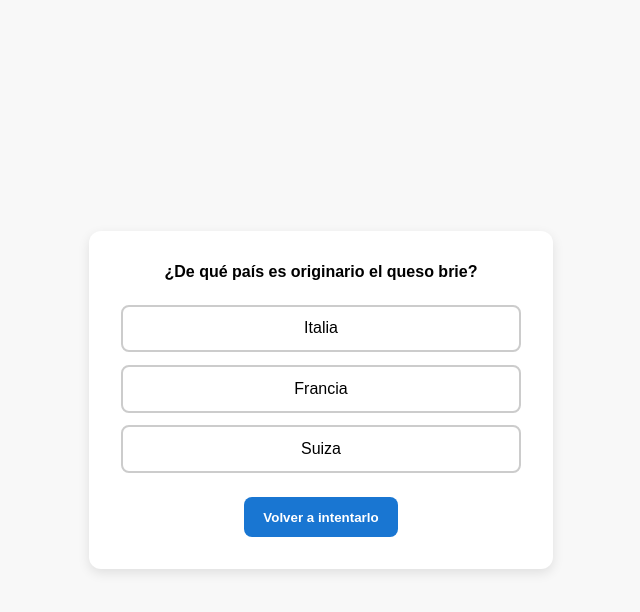
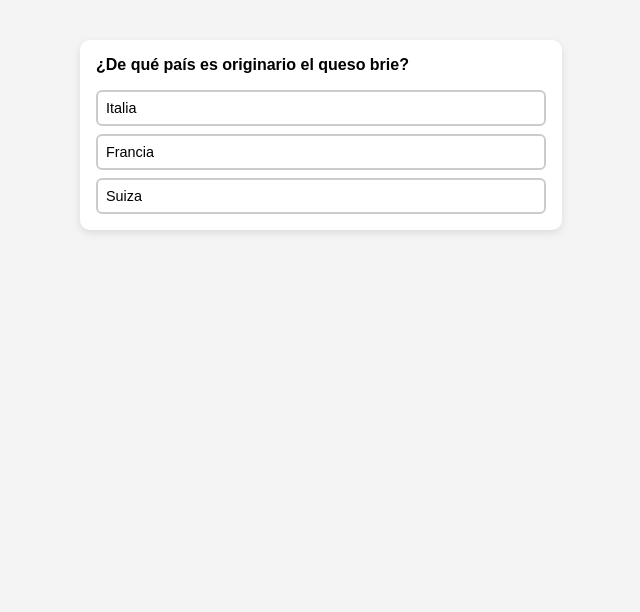
Before and after one commit to manuel-arrabal/trivial-grid, a plain HTML site: page index.html in a window 1280 px wide. Shown: the whole page, without its empty margins (319-959 px from the left). Drawn offline with Linux system fonts and the light colour scheme.

Commit message:
Update index.html

```diff
--- a/index.html
+++ b/index.html
@@ -3,45 +3,44 @@
 <head>
 <meta charset="UTF-8">
 <meta name="viewport" content="width=device-width, initial-scale=1.0">
-<title>Trivial Minimalista</title>
+<title>Trivial Compacto</title>
 <style>
   body {
     font-family: Arial, sans-serif;
-    background: #f8f8f8;
+    background: #f4f4f4;
     display: flex;
     justify-content: center;
-    align-items: center;
-    height: 100vh;
-    margin: 0;
+    padding: 2rem 0;
   }
 
   .card {
     background: #fff;
-    padding: 2rem;
-    border-radius: 12px;
-    box-shadow: 0 4px 12px rgba(0,0,0,0.1);
-    max-width: 400px;
+    padding: 1rem;
+    border-radius: 10px;
+    box-shadow: 0 3px 8px rgba(0,0,0,0.1);
+    max-width: 450px;
     width: 90%;
-    text-align: center;
   }
 
   .question {
     font-weight: bold;
-    margin-bottom: 1.5rem;
+    font-size: 1rem;
+    margin-bottom: 1rem;
   }
 
   .options {
     display: flex;
     flex-direction: column;
-    gap: 0.8rem;
+    gap: 0.5rem;
   }
 
   .option {
-    padding: 0.8rem;
+    padding: 0.5rem;
     border: 2px solid #ccc;
-    border-radius: 8px;
+    border-radius: 6px;
     cursor: pointer;
     transition: all 0.3s ease;
+    font-size: 0.9rem;
     user-select: none;
   }
 
@@ -56,15 +55,16 @@
   }
 
   .retry-btn {
-    margin-top: 1.5rem;
-    padding: 0.8rem 1.2rem;
+    margin-top: 1rem;
+    padding: 0.6rem 1rem;
     border: none;
-    border-radius: 8px;
+    border-radius: 6px;
     background-color: #1976d2;
     color: white;
     font-weight: bold;
     cursor: pointer;
-    transition: background-color 0.3s ease;
+    display: none;
+    width: 100%;
   }
 
   .retry-btn:hover {
@@ -75,73 +75,70 @@
 <body>
 
 <div class="card">
-  <div class="question" id="question">Pregunta aparecerá aquí</div>
+  <div class="question" id="question"></div>
   <div class="options">
-    <div class="option" onclick="checkAnswer(this,0)">Opción 1</div>
-    <div class="option" onclick="checkAnswer(this,1)">Opción 2</div>
-    <div class="option" onclick="checkAnswer(this,2)">Opción 3</div>
+    <div class="option" onclick="checkAnswer(this,0)"></div>
+    <div class="option" onclick="checkAnswer(this,1)"></div>
+    <div class="option" onclick="checkAnswer(this,2)"></div>
   </div>
-  <button class="retry-btn" onclick="startQuiz()">Volver a intentarlo</button>
+  <button class="retry-btn" id="retryBtn" onclick="startQuiz()">Volver a intentarlo</button>
 </div>
 
 <script>
+// Aquí irían tus preguntas completas, ejemplo reducido:
 const questions = [
-  {
-    q: "¿De qué país es originario el queso brie?",
-    options: ["Italia", "Francia", "Suiza"],
-    correct: 1
-  },
-  {
-    q: "¿Cuál es la moneda de México?",
-    options: ["Peso mexicano", "Dólar", "Euro"],
-    correct: 0
-  },
-  {
-    q: "¿De qué colores es la bandera de Japón?",
-    options: ["Blanca y roja", "Azul y blanca", "Roja y negra"],
-    correct: 0
-  }
+  {q:"¿De qué país es originario el queso brie?", options:["Italia","Francia","Suiza"], correct:1},
+  {q:"¿Cuál es la moneda de México?", options:["Peso mexicano","Dólar","Euro"], correct:0},
+  {q:"¿De qué colores es la bandera de Japón?", options:["Blanca y roja","Azul y blanca","Roja y negra"], correct:0},
+  // ... todas tus demás preguntas
 ];
 
 let currentQuestion = 0;
+let score = 0;
 
 function startQuiz() {
   currentQuestion = 0;
+  score = 0;
+  document.getElementById('retryBtn').style.display = 'none';
   showQuestion();
 }
 
 function showQuestion() {
+  if(currentQuestion >= questions.length){
+    document.getElementById('question').textContent = `Juego terminado. Puntuación: ${score}/${questions.length}`;
+    document.querySelectorAll('.option').forEach(o => o.style.display='none');
+    if(score < questions.length) document.getElementById('retryBtn').style.display='block';
+    return;
+  }
+
   const q = questions[currentQuestion];
   document.getElementById('question').textContent = q.q;
   const optionElements = document.querySelectorAll('.option');
-  optionElements.forEach((el, i) => {
+  optionElements.forEach((el,i)=>{
     el.textContent = q.options[i];
-    el.classList.remove('correct', 'incorrect');
+    el.classList.remove('correct','incorrect');
     el.style.pointerEvents = "auto";
+    el.style.display = "block";
   });
 }
 
-function checkAnswer(el, idx) {
+function checkAnswer(el, idx){
   const q = questions[currentQuestion];
   const optionElements = document.querySelectorAll('.option');
   optionElements.forEach(o => o.style.pointerEvents = "none");
 
   if(idx === q.correct){
     el.classList.add('correct');
+    score++;
   } else {
     el.classList.add('incorrect');
     optionElements[q.correct].classList.add('correct');
   }
 
-  setTimeout(() => {
+  setTimeout(()=>{
     currentQuestion++;
-    if(currentQuestion < questions.length){
-      showQuestion();
-    } else {
-      document.getElementById('question').textContent = "¡Has terminado el trivial!";
-      optionElements.forEach(o => o.style.display = 'none');
-    }
-  }, 1000);
+    showQuestion();
+  }, 500);
 }
 
 startQuiz();
```
